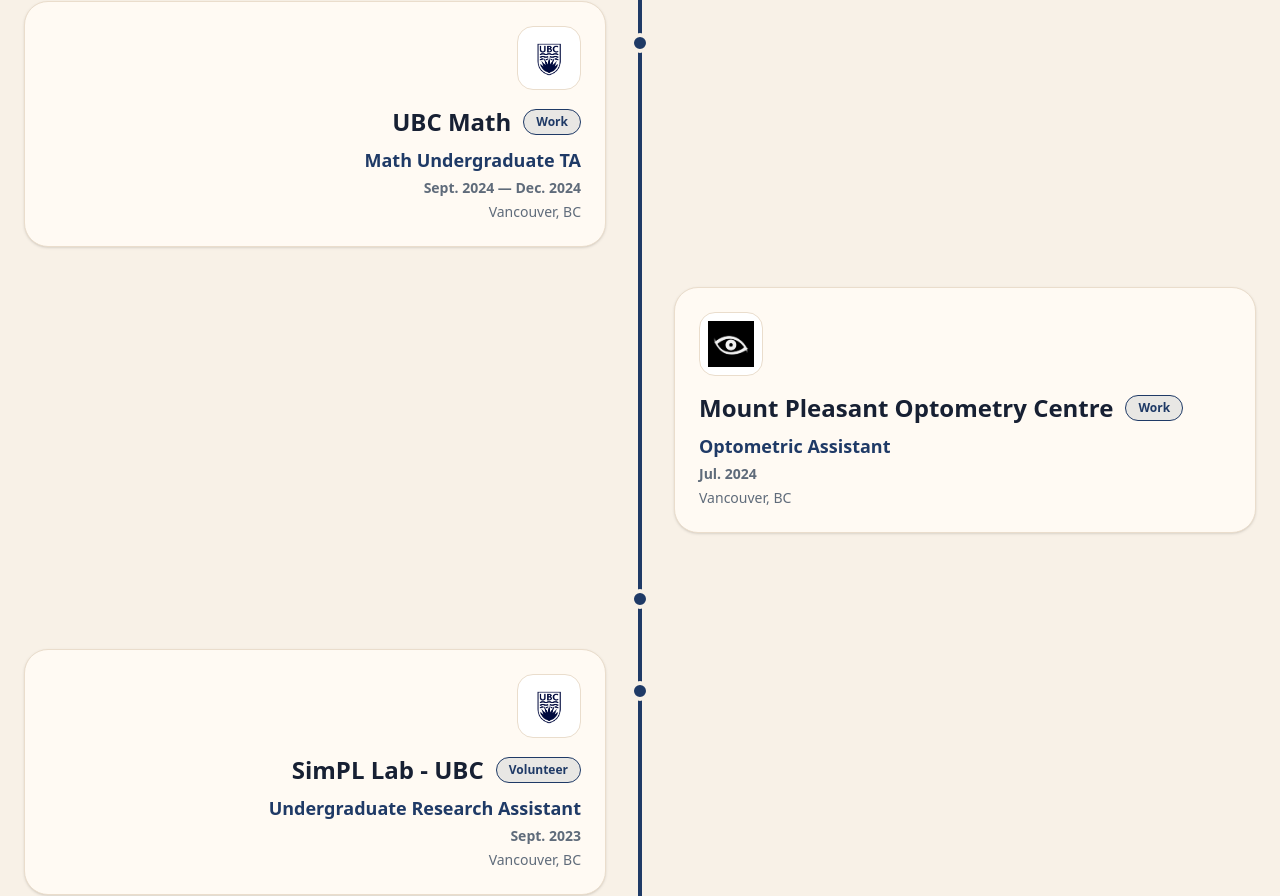
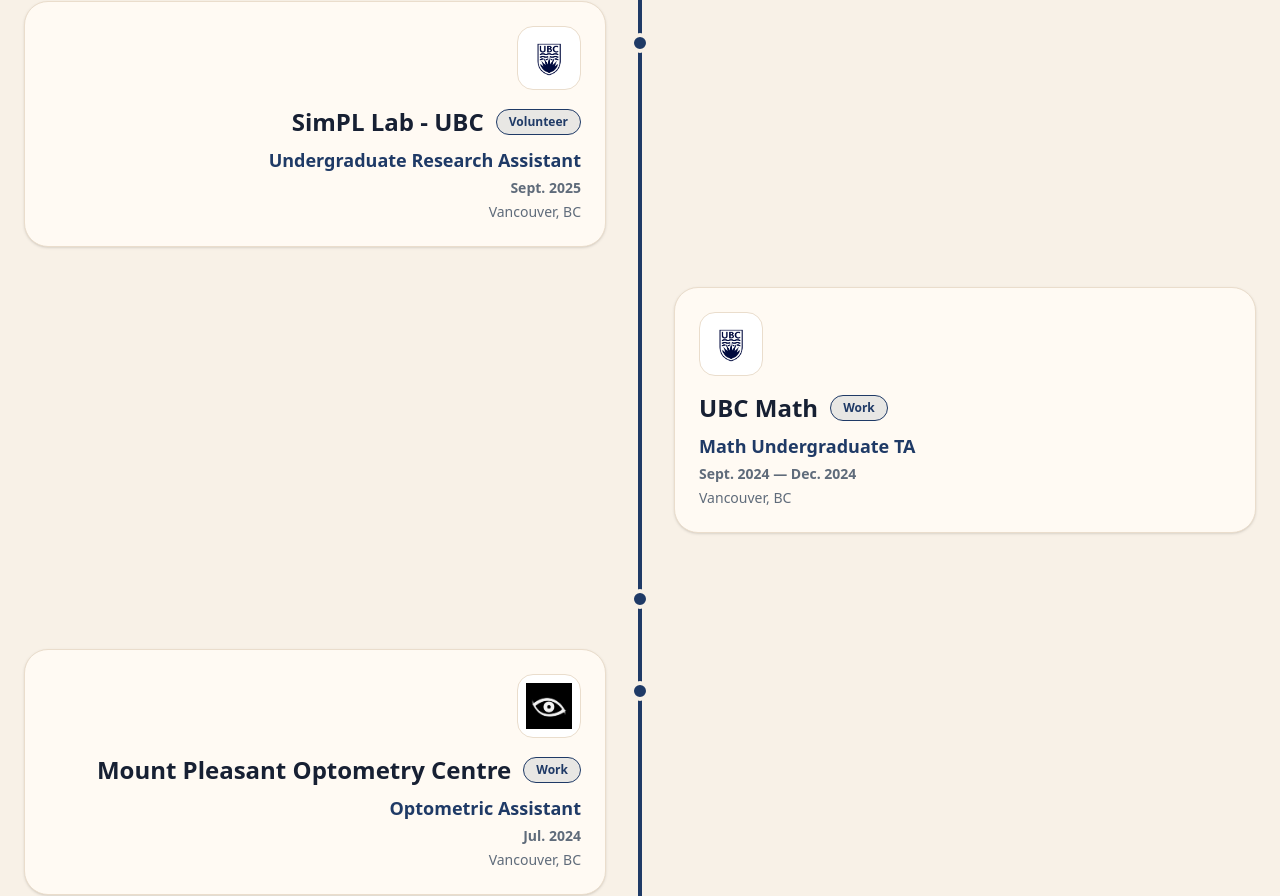
Before and after one commit to vuer13/ryan-vu-portfolio, a Next.js app: page /experience in a window 1280 px wide. Shown: the part 1694-2590 px from the top of the page. Built offline with nearby package versions, Linux system fonts and the light colour scheme.

Commit message:
fix: edit data error

```diff
--- a/src/data/experience.ts
+++ b/src/data/experience.ts
@@ -89,7 +89,7 @@ export const experiences: Experience[] = [
         role: "Undergraduate Research Assistant",
         organization: "SimPL Lab - UBC",
         location: "Vancouver, BC",
-        startDate: "Sept. 2023",
+        startDate: "Sept. 2025",
         type: "Volunteer",
         description:
             "Supporting PhD research through data processing, analysis tooling, and interactive visualization workflows.",
```
